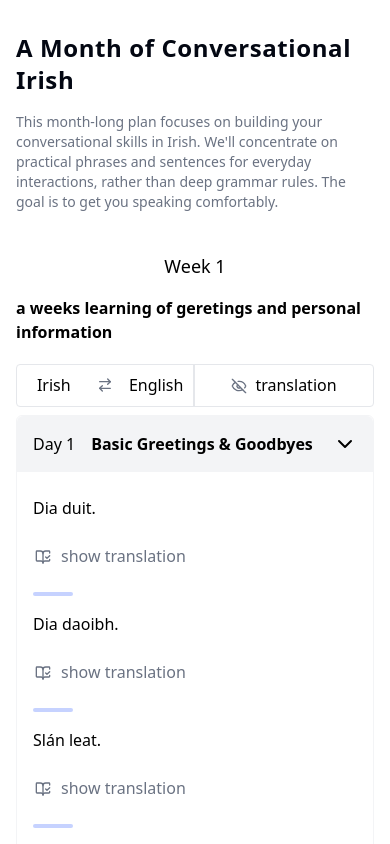
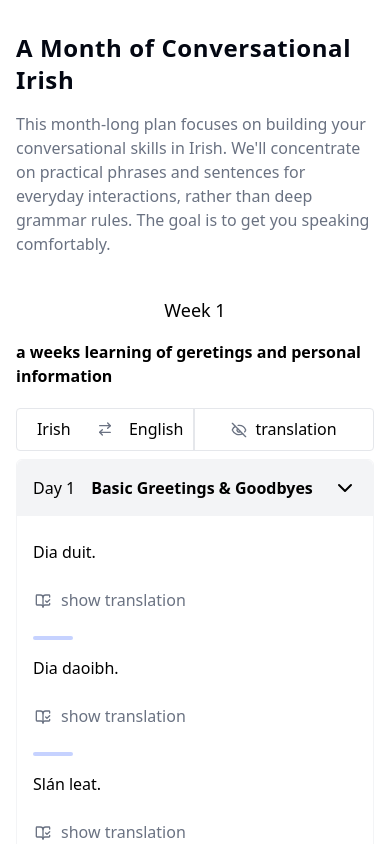
Before and after one commit to DaraghColl/learn-irish, a React (Vite) app: page / in a window 390 px wide. Shown: the top 844 px of the page. Built offline with nearby package versions, Linux system fonts and the light colour scheme.

Commit message:
fix: module heading allignment

```diff
--- a/src/components/module-heading/module-heading.tsx
+++ b/src/components/module-heading/module-heading.tsx
@@ -7,11 +7,9 @@ const ModuleHeading = (props: ModuleHeadingProps) => {
   const { title, description } = props;
 
   return (
-    <div className="mb-10">
-      <h1 className="mb-4 text-2xl font-bold tracking-wide text-gray-950 lg:text-center lg:text-4xl">
-        {title}
-      </h1>
-      <h2 className="text-sm text-gray-500 lg:text-lg">{description}</h2>
+    <div className="mb-10 flex max-w-4xl flex-col items-center">
+      <h1 className="mb-4 text-2xl font-bold tracking-wide text-gray-950 lg:text-4xl">{title}</h1>
+      <h2 className="text-gray-500 lg:text-lg">{description}</h2>
     </div>
   );
 };
```
